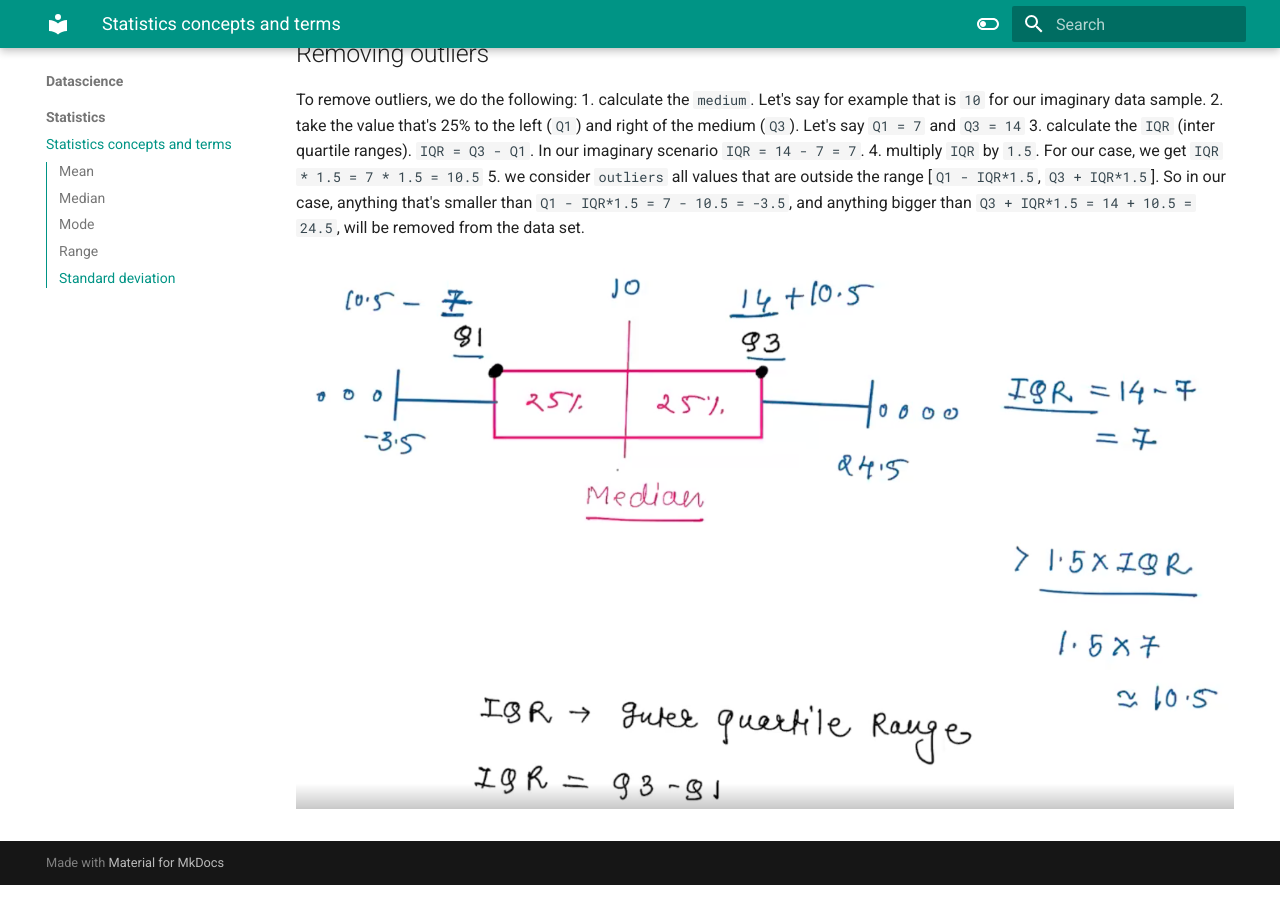
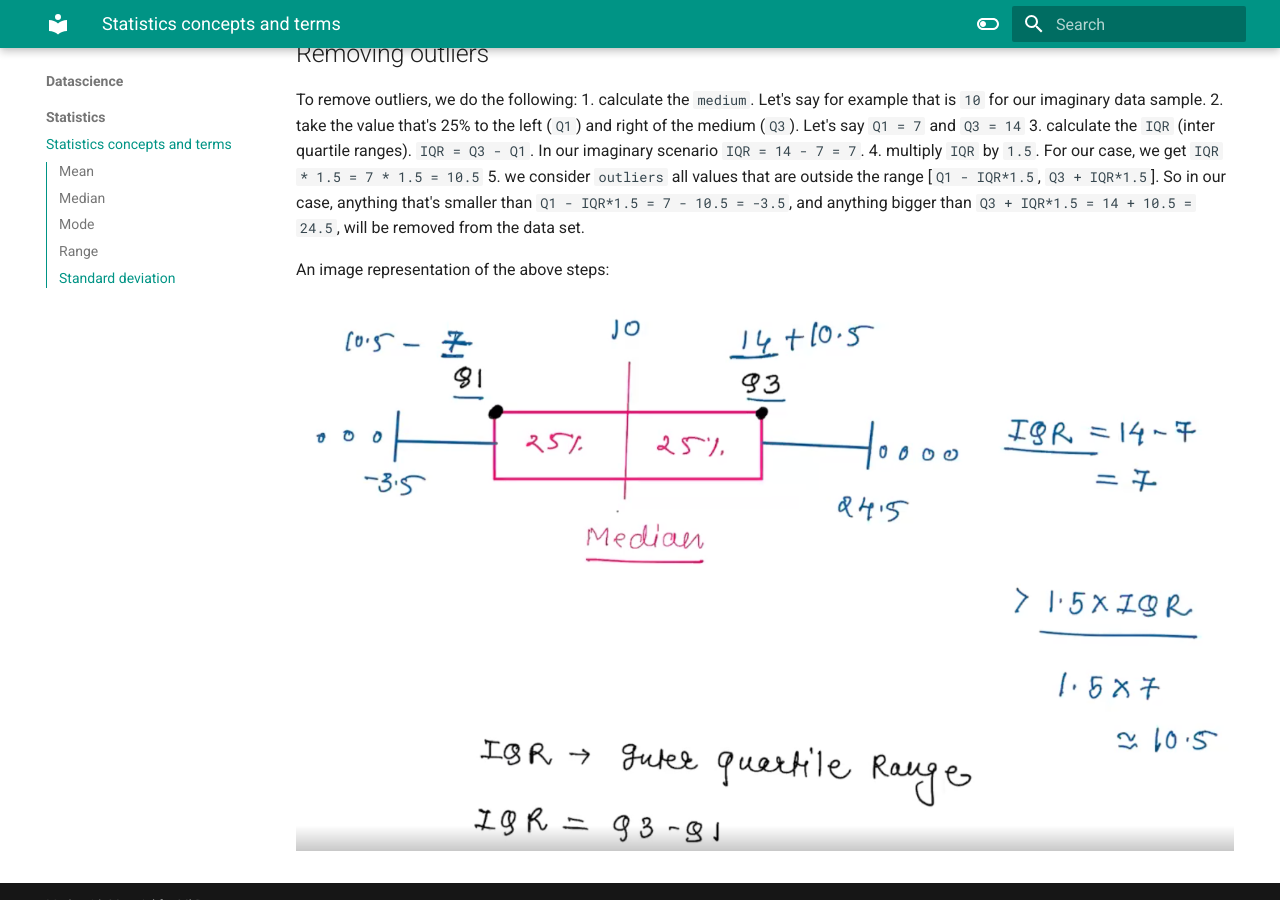
Before and after one commit to stefanicai/docs, an MkDocs documentation site: the page built from docs/datascience/statistics/concepts.md, in a window 1280 px wide and 900 px high, scrolled down 1616 px. Built offline with MkDocs 1.6.1 and Material for MkDocs 9.7.7, drawn with Linux system fonts in a browser that asks for light colours.

Commit message:
add image text

```diff
--- a/docs/datascience/statistics/concepts.md
+++ b/docs/datascience/statistics/concepts.md
@@ -57,4 +57,6 @@ To remove outliers, we do the following:
 4. multiply `IQR` by `1.5`. For our case, we get `IQR * 1.5 = 7 * 1.5 = 10.5`
 5. we consider `outliers` all values that are outside the range [`Q1 - IQR*1.5`, `Q3 + IQR*1.5`]. So in our case, anything that's smaller than `Q1 - IQR*1.5 = 7 - 10.5 = -3.5`, and anything bigger than `Q3 + IQR*1.5 = 14 + 10.5 = 24.5`, will be removed from the data set.
 
+An image representation of the above steps:
+
 ![alt text](outliers.png)
```
